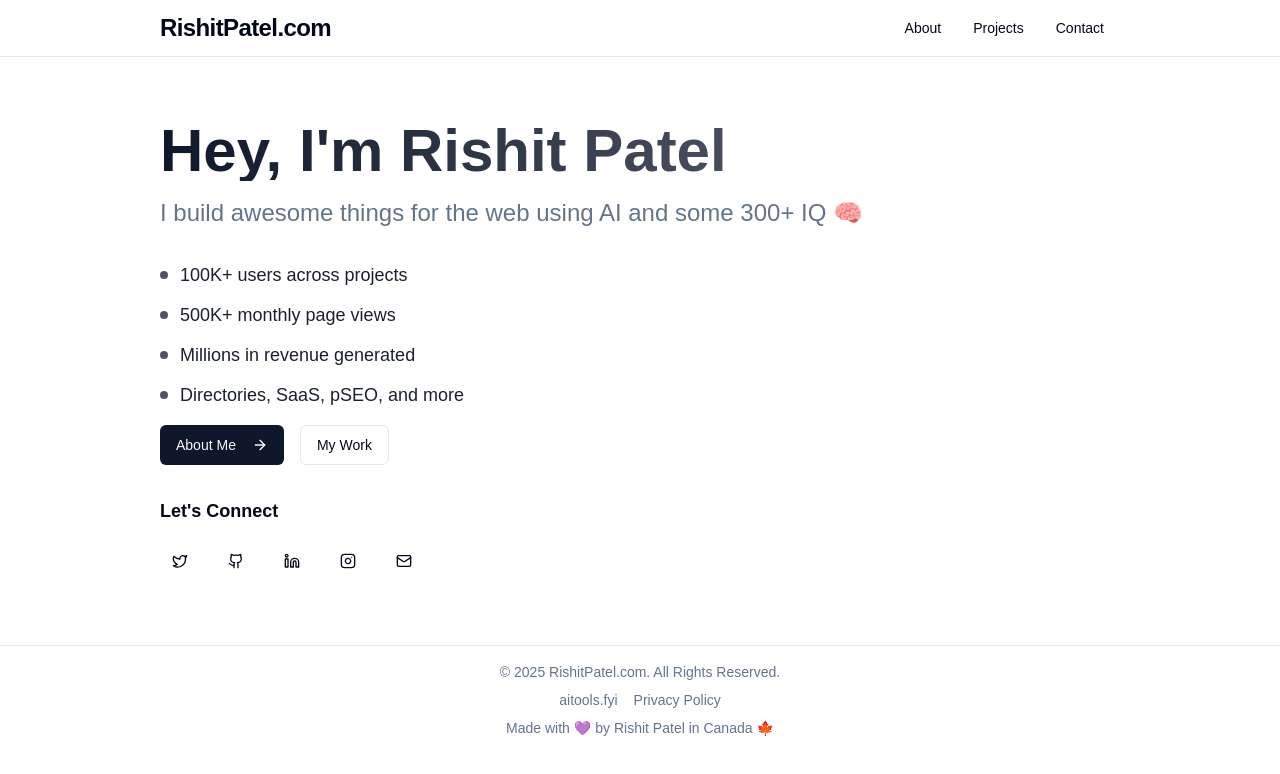
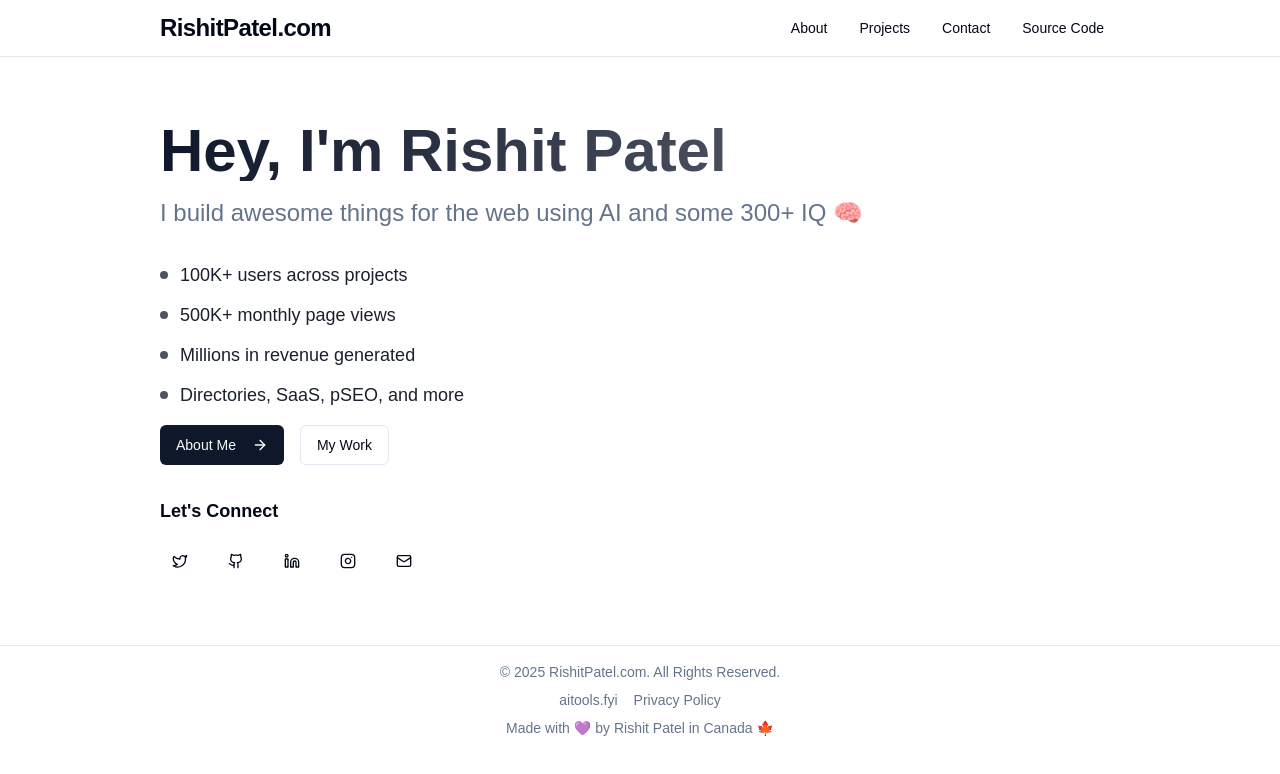
Before and after one commit to imrishit98/rishitpatel.com, a Next.js app: page / in a window 1280 px wide. Shown: the top 774 px of the page. Built offline with nearby package versions, Linux system fonts and the light colour scheme; a web font is replaced by a local one.

Commit message:
Add source code link to menu component

```diff
--- a/src/components/layout/menu.js
+++ b/src/components/layout/menu.js
@@ -20,6 +20,7 @@ const NavMenu = () => {
     { href: '/about', label: 'About' },
     { href: '/projects', label: 'Projects' },
     { href: 'https://x.com/imrishit98', label: 'Contact' },
+    { href: 'https://github.com/imrishit98/rishitpatel.com', label: 'Source Code' },
   ];
 
   return (
```
